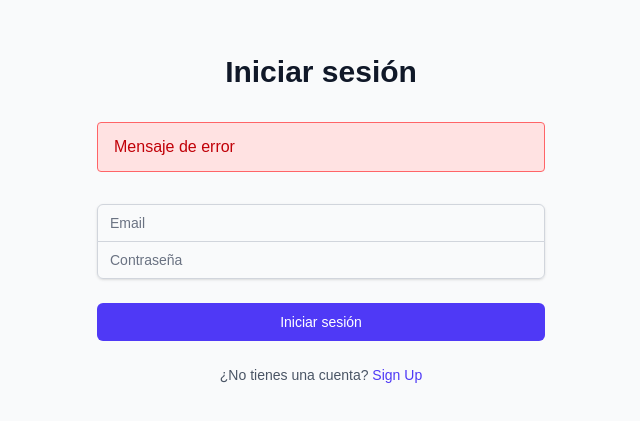
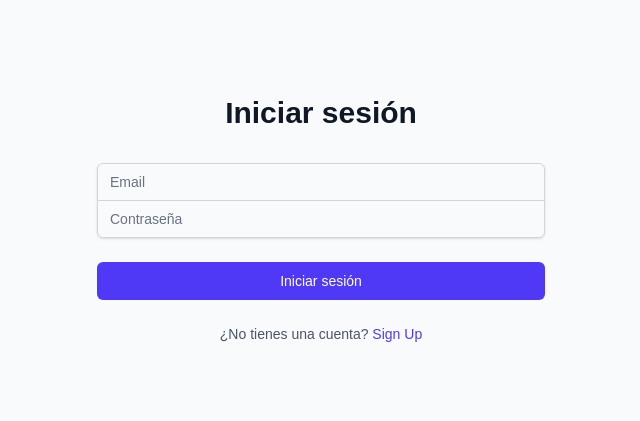
Before and after one commit to ORT-PabloFernandez/pnt2-nextjs-2025-c1, a Next.js app: page /login in a window 1280 px wide. Shown: the part 193-614 px from the top of the page, without its empty margins (319-959 px from the left). Built offline with nearby package versions, Linux system fonts and the light colour scheme.

Commit message:
TODO: Signup

```diff
--- a/src/app/login/page.js
+++ b/src/app/login/page.js
@@ -3,12 +3,11 @@ import { useState } from "react";
 
 export default function LoginPage() {
     const [formData, setFormData] = useState({email: "", password: ""});
+    const [error, setError] = useState("");
 
   const handleSubmit = async (e) => {
     e.preventDefault();
 
-    //TODO: enviar el email y password al endpoint https://mflixbackend.azurewebsites.net/api/users/login
-    //TODO: almacenar el token en caso que sea exito en el session state
     //TODO: si no es un email o password valido, mostrar mensaje de error
 
     try {
@@ -26,9 +25,15 @@ export default function LoginPage() {
             throw new Error("Error al iniciar sesion");
         }
         const data = await response.json();
-        console.log(data);
-    } catch (error) {
 
+        if(data.token){
+            localStorage.setItem('token', data.token);
+            window.location.href = "/users";
+        }
+
+
+    } catch (err) {
+        setError(err.message || "Error al conectar con el servidor" );
     }
 
   };
@@ -50,11 +55,11 @@ export default function LoginPage() {
           </h2>
         </div>
 
-
+        { error && (
           <div className="bg-red-100 border border-red-400 text-red-700 px-4 py-3 rounded relative" role="alert">
-            <span className="block sm:inline">Mensaje de error</span>
-          </div>
-
+            <span className="block sm:inline">{error}</span>
+          </div> )
+        }
 
         <form className="mt-8 space-y-6" onSubmit={handleSubmit}>
           <div className="rounded-md shadow-sm -space-y-px">
--- a/src/app/signup/page.js
+++ b/src/app/signup/page.js
@@ -1,5 +1,9 @@
 "use client"
 export default function SignUpPage() {
+  // TODO: Obtener los valores de los campos, nombre usuario, email, contraseña
+  // TODO: hacer fetch a: https://mflixbackend.azurewebsites.net/api/users/login
+  // TODO: Redireccionar al Login
+
   const handleChange = (e) => {
   };
 
```
